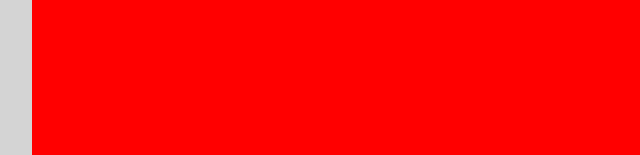
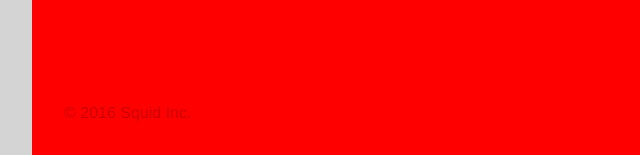
Before and after one commit to jurt0001/colours, a plain HTML site: page index.html in a window 1280 px wide. Shown: the part 1139-1294 px from the top of the page, 96-736 px from the left. Drawn offline with Linux system fonts and the light colour scheme.

Commit message:
Update index.html

```diff
--- a/index.html
+++ b/index.html
@@ -89,7 +89,7 @@
         footer p{
             font-size: 1rem;
             padding: 2rem;
-            color: #FF0000;
+            color: #CC0000;
         }
     </style>
 </head>
```
